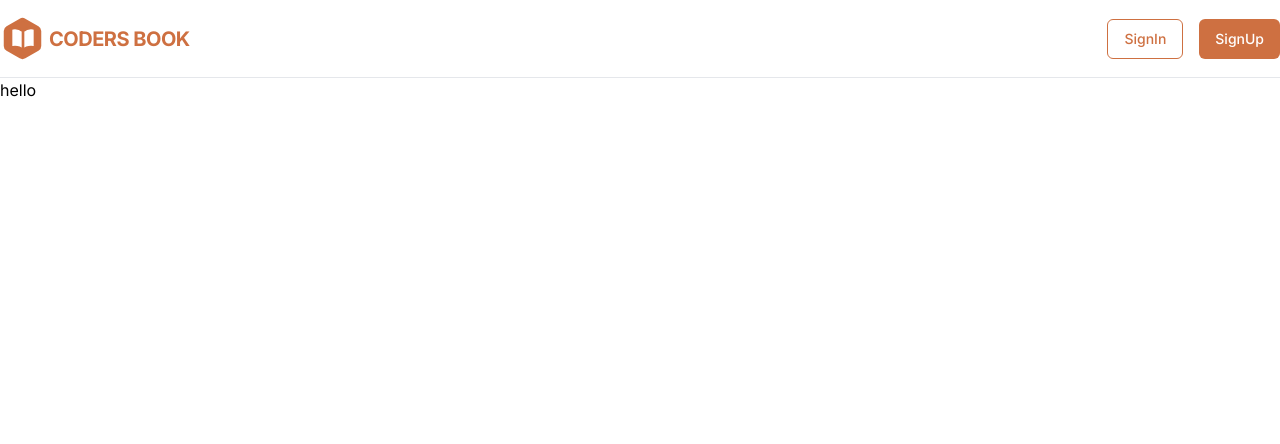
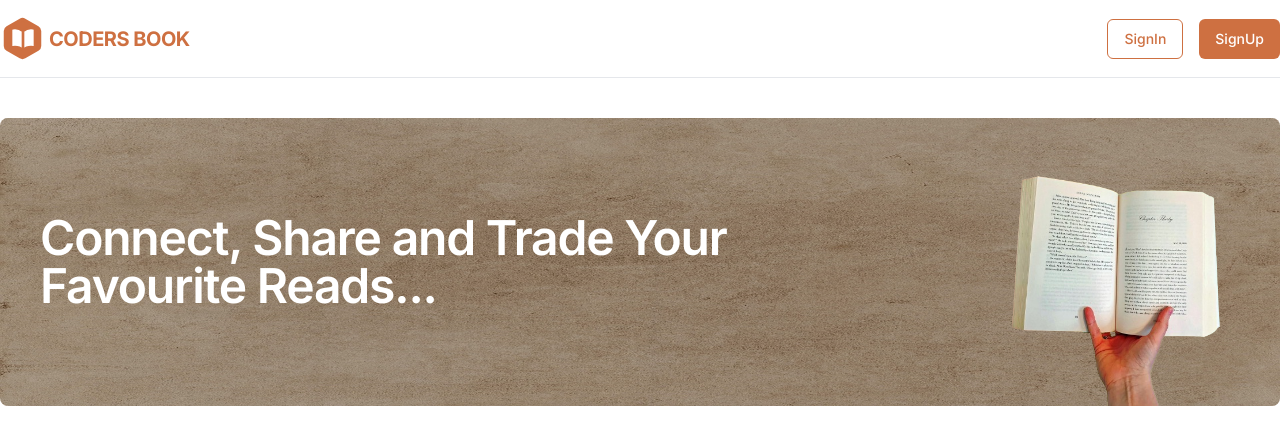
Before and after one commit to rj8574/E-Book-Management, a Next.js app in the folder Frontend/elib-client-app/: page / in a window 1280 px wide. Shown: the top 444 px of the page. Built offline with nearby package versions, Linux system fonts and the light colour scheme.

Commit message:
Add Banner

```diff
--- a/Frontend/elib-client-app/src/app/page.tsx
+++ b/Frontend/elib-client-app/src/app/page.tsx
@@ -1,8 +1,11 @@
 import React from "react"
 import Image from 'next/image';
+import Banner from "@/components/Banner";
 
 export default function Home() {
   return (
-    <h1>hello</h1>
+    <>
+    <Banner />
+    </>
   )
 }
--- /dev/null
+++ b/Frontend/elib-client-app/src/components/Banner.tsx
@@ -0,0 +1,33 @@
+import React from "react";
+import Image from "next/image";
+const Banner=()=>{
+    return(
+        <div className="mx-auto max-w-7xl py-10">
+        <div className="relative">
+            <Image
+                src={'/paper-bg.jpg'}
+                alt="billboard"
+                className="h-72 w-full rounded-lg"
+                height={0}
+                width={0}
+                sizes="100vw"
+            />
+            <div className="absolute inset-0 h-full w-full rounded-lg bg-gray-950 opacity-30" />
+            <Image
+                src={'/book.png'}
+                alt="billboard"
+                className="absolute bottom-0 right-5"
+                height={0}
+                width={0}
+                sizes="100vw"
+                style={{ width: 'auto', height: '18rem' }}
+            />
+            <h3 className="absolute left-10 top-1/2 w-full max-w-3xl -translate-y-1/2 text-5xl font-semibold tracking-tight text-white">
+                Connect, Share and Trade Your Favourite Reads...
+            </h3>
+        </div>
+    </div>
+    )
+}
+
+export default Banner
```
Also changed, not shown: Frontend/elib-client-app/public/book.png (added), Frontend/elib-client-app/public/paper-bg.jpg (added).
